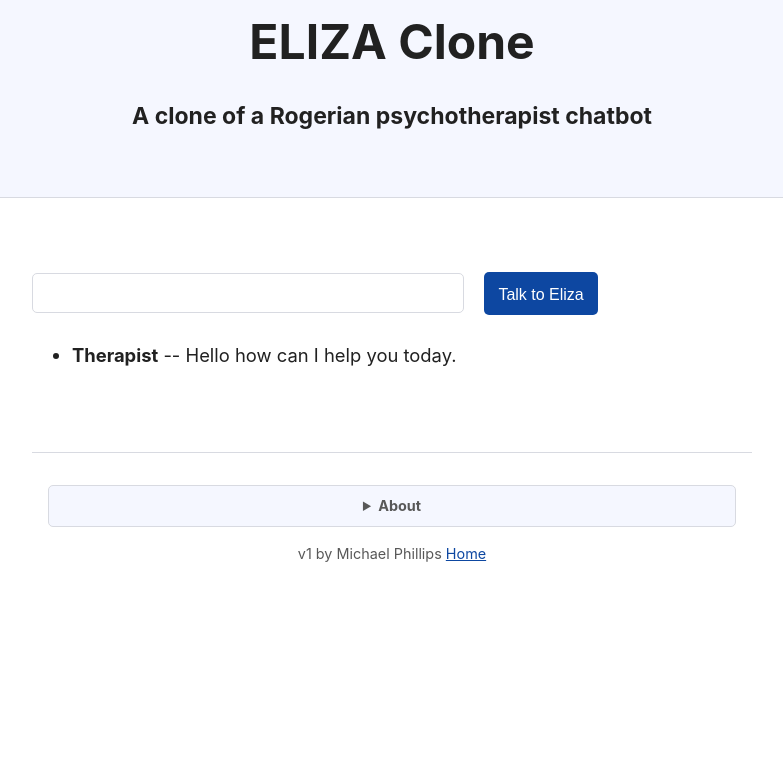
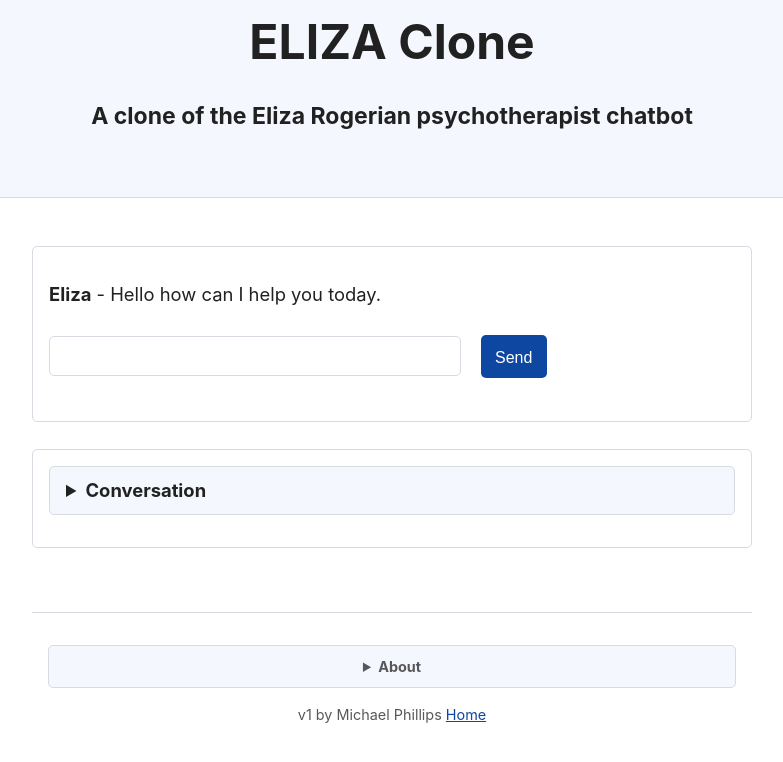
Before and after one commit to michaelphillips4/ElizaClone, a React (Create React App) app: page / in a window 1280 px wide. Shown: the top 762 px of the page, without its empty margins (248-1031 px from the left). Built offline with nearby package versions, Linux system fonts and the light colour scheme.

Commit message:
Improved conversation display

```diff
--- a/public/index.html
+++ b/public/index.html
@@ -8,7 +8,7 @@
   <body>
     <header>
        <h1>ELIZA Clone</h1>
-       <h4>A clone of a Rogerian psychotherapist chatbot</h4>
+       <h4>A clone of the Eliza Rogerian psychotherapist chatbot</h4>
     </header>
     <main>
     <noscript>You need to enable JavaScript to run this app.</noscript>
--- a/src/App.css
+++ b/src/App.css
@@ -3,3 +3,30 @@ button {
   margin-left:20px;
   padding-top:14px ;
 }
+
+@keyframes flickerAnimation {
+  0%   { opacity:0; }
+  50%  { opacity:0.5;}
+  100% { opacity:1; }
+}
+@-o-keyframes flickerAnimation{
+  0%   { opacity:0; }
+  50%  { opacity:0.5;}
+  100% { opacity:1; }
+}
+@-moz-keyframes flickerAnimation{
+  0%   { opacity:0; }
+  50%  { opacity:0.5;}
+  100% { opacity:1; }
+}
+@-webkit-keyframes flickerAnimation{
+  0%   { opacity:0; }
+  50%  { opacity:0.5;}
+  100% { opacity:1; }
+}
+.animate-flicker {
+   -webkit-animation: flickerAnimation 1s;
+   -moz-animation: flickerAnimation 1s ;
+   -o-animation: flickerAnimation 1s ;
+    animation: flickerAnimation 1s;
+}
--- a/src/Components/Eliza.js
+++ b/src/Components/Eliza.js
@@ -1,9 +1,9 @@
 import data from "../Data/data.json";
-import React, { useState} from 'react';
+import React, { useState } from 'react';
 
 function Eliza() {
 
-  const [chatter, setChatter] = useState([{ name: "Therapist", text: "Hello how can I help you today." }]);
+  const [chatter, setChatter] = useState([{ name: "Eliza", text: "Hello how can I help you today." }]);
   const [input, setInput] = useState("");
 
 
@@ -75,14 +75,16 @@ function Eliza() {
   // Function to pad a string.. head, tail & punctuation
 
   const punct = [".", ",", "!", "?", ":", ";", "&", '"', "@", "#", "(", ")"];
-  let aString
+
   function padString(strng) {
-    aString = " " + strng + " ";
+    let aString = " " + strng + " ";
     for (let i = 0; i < punct.length; i++) {
       aString = replaceStr(aString, punct[i], " " + punct[i] + " ", 0);
     }
     return aString;
   }
+
+
 
   // Function to strip padding
 
@@ -106,6 +108,7 @@ function Eliza() {
   var ht = 0; // head tail stearing
 
   function strTrim(strng) {
+    let aString;
     let loc;
     if (ht === 0) {
       loc = 0;
@@ -237,8 +240,8 @@ function Eliza() {
     //clearTimeout(Rtimer);
     //  setTimeout(wakeup, 30000); // wake up call
 
-
-    sInput = strTrim(sInput); // dress input formating
+    sInput = sInput.trim(); // dress input formating
+    //sInput = strTrim(sInput); // dress input formating
     if (sInput !== "") {
       var wInput = padString(sInput.toUpperCase()); // Work copy
       var foundkey = maxKey; // assume it's a repeat input
@@ -381,39 +384,17 @@ function Eliza() {
   keyword[37] = new key("HELLO", 117, 118);
   keyword[37] = new key("OKAY", 83, 119);
 
-/*
-  const update = (name, text) => {
-    const clone = chatter;
-    clone.push({ name: name, text: text });
-    setChatter(clone);
-    console.log(chatter, Array.prototype.reverse.call(chatter));
-  };
 
-
-
-  useEffect(() => {
-    setTimeout(() => {
-      const clone = chatter;
-      let v = listen(clone[clone.length-1].text);
-      clone.push({ name: "Therapist", text:v});
-      setChatter(clone);
-    }, 1000);
-  },  [chatter]); */
-
-
-  function revers(){
-  let temp = [];
-    for (let i = chatter.length ; i > 0; i--) {
-    // recompose
-    temp.push({ name: chatter[i-1].name, text: chatter[i-1].text });
-
-  }
-  return temp
-  }
 
   return <div>
     <main>
+      <article>
         <p>
+
+          <span className="animate-flicker"><b>Eliza</b> - {chatter[0].text}</span>
+        </p>
+        <p>
+
           <input type="text"
             size="65"
             value={input}
@@ -422,16 +403,26 @@ function Eliza() {
           <button onClick={() => {
             let res = input
             setInput("");
-           const clone = chatter;
-           clone.push({ name: "Patient", text: res });
-           clone.push({ name: "Therapist", text: listen(res) });
-           setChatter(clone);
-           }} >Talk to Eliza</button>
+            const clone = [];
+            clone.push({ name: "Eliza", text: listen(res) });
+            clone.push({ name: "You", text: res });
+            const temp = [...clone, ...chatter];
+            setChatter(temp);
+            localStorage.setItem("chatter", JSON.stringify(temp));
+          }} >Send</button>
         </p>
-
-    <ul id="conversation">{
-       revers().map((s, index) => <li key={index}><b>{s.name}</b> -- {s.text} </li>)
-    }</ul>
+      </article>
+      <br />
+      <article >
+        <details>
+          <summary>Conversation</summary>
+          <ul id="conversation" >
+            {
+              chatter.slice(1, chatter.length).map((s, index) => <li className="animate-flicker" key={index}><b>{s.name}</b> -- {s.text} </li>)
+            }
+          </ul>
+        </details>
+      </article>
     </main>
 
 
--- a/src/Data/data.json
+++ b/src/Data/data.json
@@ -112,7 +112,7 @@
 "I'm not sure I understand you fully.",
 "I think you are blocking what you really want to say.",
 "Can you elaborate on that?",
-"That is an interesting response. Let me make anote of that for next time.",
+"That is an interesting response. Let me make a note of that for next time.",
 "Okay, now you're repeating yourself. That is not moving us forward.",
 "Do you really expect a different answer if you keep repeating yourself?",
 "Let's take a moment here. Think about what you just said and try to rephrase it a bit more specifically.",
```
Lines whose indentation alone changed are shown as unchanged.
